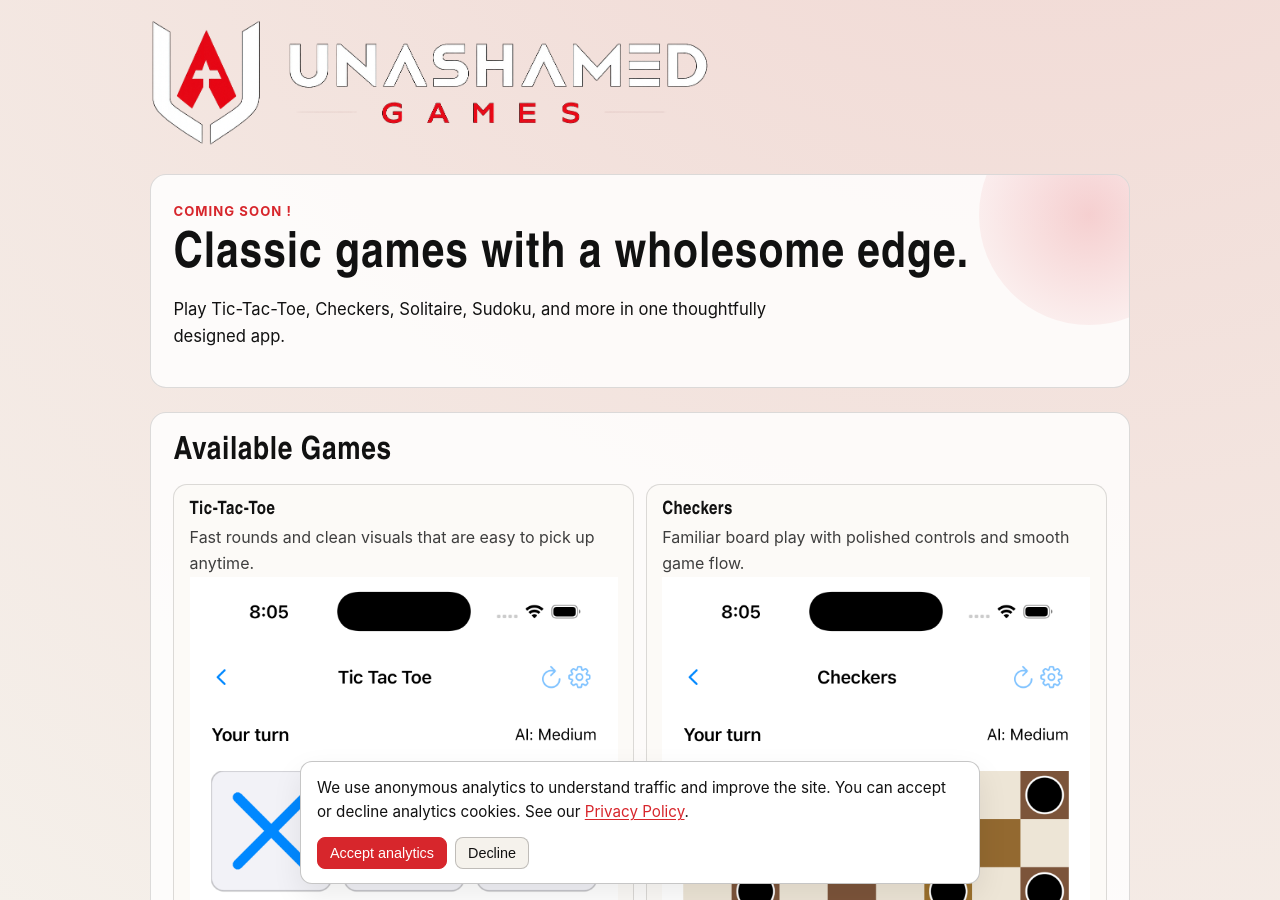
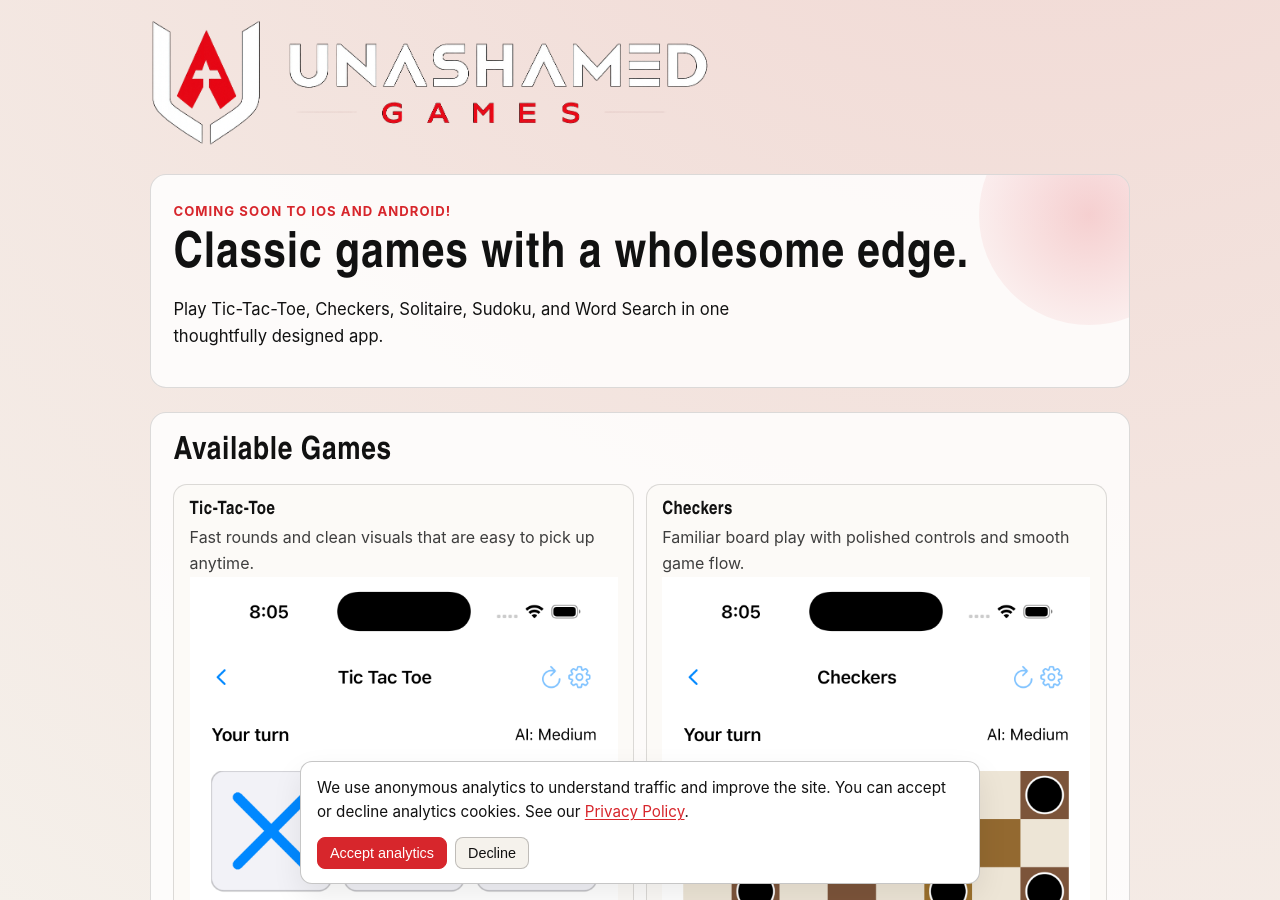
Before and after one commit to Unashamed-Games/marketing-site, a Jekyll site: the page built from index.md, in a window 1280 px wide and 900 px high. Built offline with Jekyll 4.4.1, drawn with Linux system fonts in a browser that asks for light colours.

```diff
--- a/_config.yml
+++ b/_config.yml
@@ -1,7 +1,7 @@
 title: Unashamed Games
 description: >-
-  Unashamed Games is a wholesome iOS app with classic games like
-  Tic-Tac-Toe, Checkers, Solitaire, and Sudoku. Free to play with
+  Unashamed Games is a wholesome app with classic games like
+  Tic-Tac-Toe, Checkers, Solitaire, Sudoku, and Word Search. Free to play with
   limited respectful ads and an option to remove ads.
 url: https://unashamedgames.com
 baseurl: ""
--- a/index.md
+++ b/index.md
@@ -1,17 +1,17 @@
 ---
 layout: default
-title: Unashamed Games — Wholesome iOS Games
+title: Unashamed Games — Wholesome Games
 description: >-
-  Unashamed Games is a wholesome iOS app with classic games like
-  Tic-Tac-Toe, Checkers, Solitaire, and Sudoku. Free to play with
+  Unashamed Games is a wholesome app with classic games like
+  Tic-Tac-Toe, Checkers, Solitaire, Sudoku, and Word Search. Free to play with
   limited respectful ads and an option to remove ads.
 ---
 
 <div class="landing" aria-label="Unashamed Games app landing page">
   <section class="hero" aria-label="Hero section">
-    <p class="hero-kicker">Coming soon !</p>
+    <p class="hero-kicker">Coming soon to iOS and Android!</p>
     <h1>Classic games with a wholesome edge.</h1>
-    <p class="hero-lede">Play Tic-Tac-Toe, Checkers, Solitaire, Sudoku, and more in one thoughtfully designed app.</p>
+    <p class="hero-lede">Play Tic-Tac-Toe, Checkers, Solitaire, Sudoku, and Word Search in one thoughtfully designed app.</p>
   </section>
 
   <section aria-label="Available Games">
```
